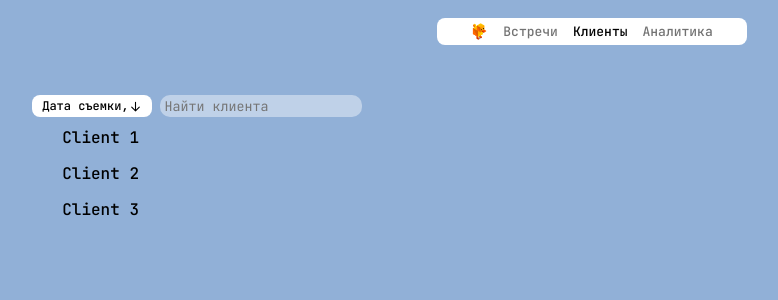
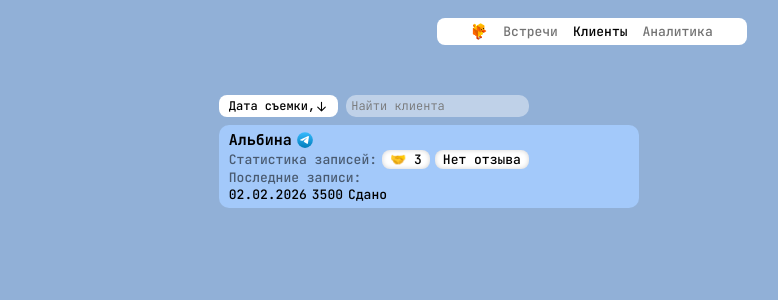
Before and after one commit to neblessed/planner, a React (Vite) app in the folder src/frontend/: page /users in a window 1280 px wide. Shown: the top 300 px of the page, without its empty margins (48-826 px from the left). Built offline with nearby package versions, Linux system fonts and the light colour scheme.

Commit message:
wip client atom

```diff
--- /dev/null
+++ b/src/frontend/src/components/ClientAtom/ClientAtom.css
@@ -0,0 +1,63 @@
+.client_block {
+    width: 400px;
+    display: flex;
+    flex-direction: column;
+    justify-content: start;
+
+    background-color: rgb(163, 201, 250);
+    padding: 5px 10px;
+    border-radius: 10px;
+}
+.client_block__personal_info {
+    display: flex;
+    gap: 4px;
+    justify-content: start;
+    align-items: center;
+}
+.client_block__personal_info_name {
+    font-size: 15px;
+    font-weight: 700;
+    cursor: default;
+}
+.client_block__personal_info_tg {
+    display: flex;
+    justify-content: center;
+    align-items: center;
+
+    & img {
+        width: 18px;
+        height: auto;
+    }
+}
+.client_block__info_label {
+    font-size: 13px;
+    color: var(--dark-grey);
+    cursor: default;
+}
+.client_block__meetings_stats {
+    display: flex;
+    align-items: center;
+    gap: 5px;
+
+    cursor: default;
+}
+.client_block__meetings_stats_quantity {
+    font-size: 13px;
+    background-color: white;
+    padding: 1px 8px;
+    border-radius: 8px;
+    box-shadow: inset 0px 0px 5px rgba(0, 0, 0, 0.181);
+}
+.client_block__meetings_stats_feedback {
+    font-size: 13px;
+    background-color: white;
+    padding: 1px 8px;
+    border-radius: 8px;
+    box-shadow: inset 0px 0px 5px rgba(0, 0, 0, 0.181);
+}
+.client_block__meetings_stats_comment {
+}
+.client_block__meetings_block {
+    display: flex;
+    flex-direction: column;
+}
--- /dev/null
+++ b/src/frontend/src/components/ClientAtom/ClientAtom.tsx
@@ -0,0 +1,39 @@
+import "./ClientAtom.css";
+import ShortMeetingItem from "./components/ShortMeetingItem";
+
+function ClientAtom() {
+    return (
+        <div className="client_block">
+            <div className="client_block__personal_info">
+                <span className="client_block__personal_info_name">
+                    Альбина
+                </span>
+                <a className="client_block__personal_info_tg" href="t.me">
+                    <img src="./icons/telegram.svg" />
+                </a>
+            </div>
+            <div className="client_block__meetings_stats">
+                <span className="client_block__info_label">
+                    Статистика записей:
+                </span>
+                <span className="client_block__meetings_stats_quantity">
+                    🤝 3
+                </span>
+                <span className="client_block__meetings_stats_feedback">
+                    Нет отзыва
+                </span>
+                <span className="client_block__meetings_stats_comment"></span>
+            </div>
+            <span className="client_block__info_label">Последние записи:</span>
+            <div className="client_block__meetings_block">
+                <ShortMeetingItem
+                    date="02.02.2026"
+                    amount="3500"
+                    status="Сдано"
+                />
+            </div>
+        </div>
+    );
+}
+
+export default ClientAtom;
--- /dev/null
+++ b/src/frontend/src/components/ClientAtom/components/ShortMeetingItem.css
@@ -0,0 +1,14 @@
+.short_meeting_item {
+    display: flex;
+    justify-content: start;
+    align-items: center;
+    gap: 5px;
+
+    font-size: 13px;
+}
+.short_meeting_item_date {
+}
+.short_meeting_item_amount {
+}
+.short_meeting_item_status {
+}
--- /dev/null
+++ b/src/frontend/src/components/ClientAtom/components/ShortMeetingItem.tsx
@@ -0,0 +1,19 @@
+import { StatusType } from "../../../types/StatusType";
+import "./ShortMeetingItem.css";
+
+type ShortMeetingItemProps = {
+    date: string;
+    amount: string;
+    status: StatusType;
+};
+function ShortMeetingItem({ date, amount, status }: ShortMeetingItemProps) {
+    return (
+        <div className="short_meeting_item">
+            <span className="short_meeting_item_date">{date}</span>
+            <span className="short_meeting_item_amount">{amount}</span>
+            <span className="short_meeting_item_status">{status}</span>
+        </div>
+    );
+}
+
+export default ShortMeetingItem;
--- a/src/frontend/src/pages/Clients/Clients.css
+++ b/src/frontend/src/pages/Clients/Clients.css
@@ -1,10 +1,12 @@
 .clients_block {
-    width: 90%;
+    width: 60%;
     margin: 50px auto;
-
     min-height: 700px;
 
     border-radius: 10px;
+    display: flex;
+    flex-direction: column;
+    gap: 8px;
 }
 .clients_block__filters {
     display: flex;
@@ -44,13 +46,14 @@
     display: flex;
     flex-direction: column;
     gap: 15px;
-
-    padding: 10px 30px;
 }
 .search_input {
     border-radius: 10px;
     background-color: rgba(255, 255, 255, 0.418);
     border: none;
+    font-size: 12px;
+    height: 17.5px;
+    font-weight: 300;
 }
 .search_input:focus {
     background-color: rgba(255, 255, 255);
--- a/src/frontend/src/pages/Clients/Clients.tsx
+++ b/src/frontend/src/pages/Clients/Clients.tsx
@@ -1,5 +1,6 @@
 import { useState } from "react";
 import "./Clients.css";
+import ClientAtom from "../../components/ClientAtom/ClientAtom";
 
 function ClientsPage() {
     const [sort, setSort] = useState("desc"); // desc - самые новые, asc - самые старые
@@ -54,9 +55,7 @@ function ClientsPage() {
                 </div>
             </div>
             <div className="client_block__content">
-                <span>Client 1</span>
-                <span>Client 2</span>
-                <span>Client 3</span>
+                <ClientAtom />
             </div>
         </div>
     );
```
